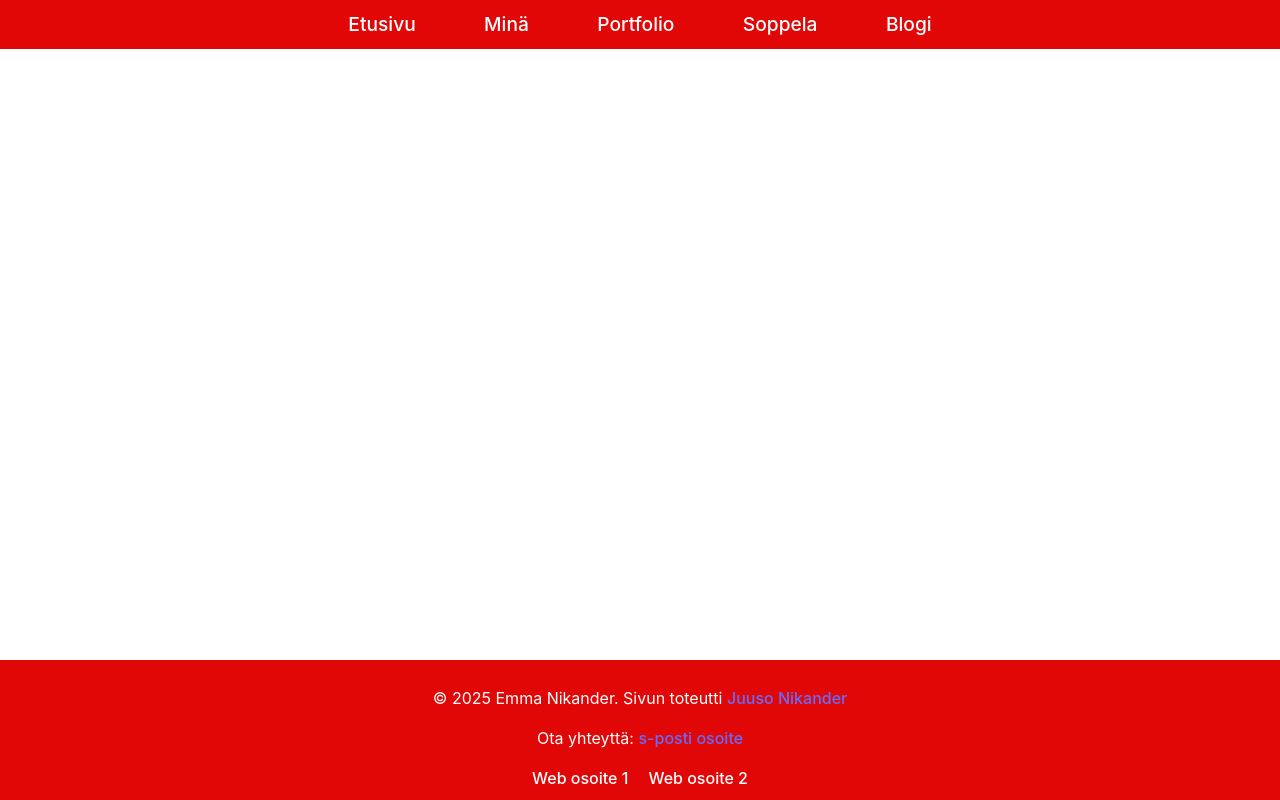
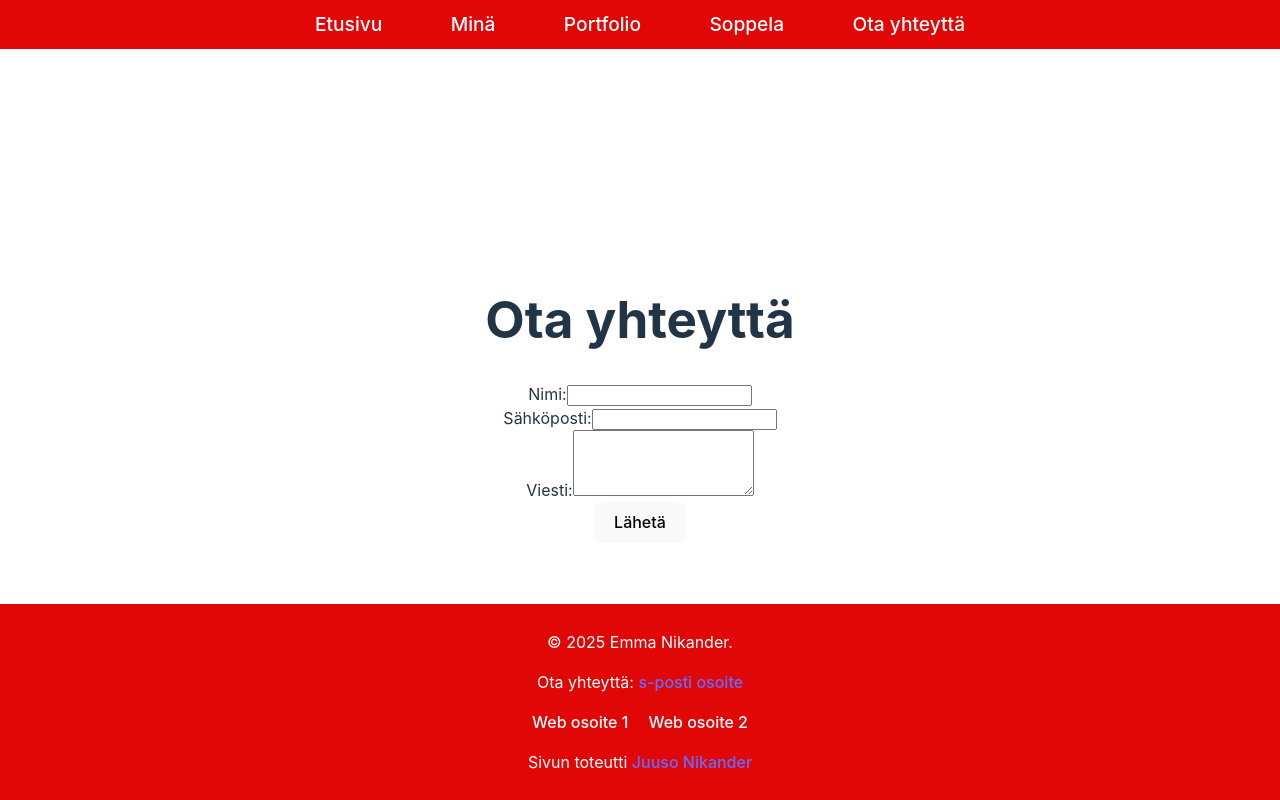
Before and after one commit to Jublis91/soppela_webpage, a React (Vite) app: page /contact in a window 1280 px wide. Built offline with nearby package versions, Linux system fonts and the light colour scheme.

Commit message:
contact update

```diff
--- a/src/App.jsx
+++ b/src/App.jsx
@@ -1,8 +1,8 @@
-import Home from "./pages/home";
-import Soppela from "./pages/soppela";
-import Me from "./pages/me";
-import Portfolio from "./pages/portfolio";
-import Blog from "./pages/blog";
+import Home from "./pages/Home";
+import Soppela from "./pages/Soppela";
+import Me from "./pages/Me";
+import Portfolio from "./pages/Portfolio";
+import Contact from "./pages/Contact";
 
 import { BrowserRouter as Router, Routes, Route, Link } from "react-router-dom";
 import './App.css';
@@ -11,12 +11,13 @@ function Footer() {
   return (
     <footer>
       {/* Tekijänoikeus ja yhteystiedot lisättävä jälkikäteen */}
-      <p>© 2025 Emma Nikander. Sivun toteutti <a href="https://github.com/Jublis91" target="_blank">Juuso Nikander</a></p>
+      <p>© 2025 Emma Nikander.</p>
       <p>Ota yhteyttä: <a href="S-posti osoite">s-posti osoite</a></p>
       <div className="footer-links">
         <a href="web osoite 1">Web osoite 1</a>
         <a href="web osoite 2">Web osoite 2</a>
       </div>
+      <p>Sivun toteutti <a href="https://github.com/Jublis91" target="_blank" rel="noopener noreferrer">Juuso Nikander</a></p>
     </footer>
   );
 }
@@ -32,7 +33,7 @@ function App() {
             <li><Link to="/me">Minä</Link></li>
             <li><Link to="/portfolio">Portfolio</Link></li>
             <li><Link to="/soppela">Soppela</Link></li>
-            <li><Link to="/blog">Blogi</Link></li>
+            <li><Link to="/contact">Ota yhteyttä</Link></li>
           </ul>
         </nav>
 
@@ -42,7 +43,7 @@ function App() {
           <Route path="/me" element={<Me />} />
           <Route path="/portfolio" element={<Portfolio />} />
           <Route path="/soppela" element={<Soppela />} />
-          <Route path="/blog" element={<Blog />} />
+          <Route path="/contact" element={<Contact />} />
         </Routes>
 
         {/* Alareuna Footer */}
--- a/src/data/blogPosts.json
+++ /dev/null
@@ -1,16 +0,0 @@
-[
-    {
-      "id": 1,
-      "title": "Ensimmäinen blogipostaus",
-      "date": "2025-02-04",
-      "content": "Tässä on ensimmäinen blogiteksti...",
-      "image": "/images/blog1.jpg"
-    },
-    {
-      "id": 2,
-      "title": "Toinen blogipostaus",
-      "date": "2025-02-05",
-      "content": "Tämä on toinen kirjoitus...",
-      "image": "/images/blog2.jpg"
-    }
-  ]
--- /dev/null
+++ b/src/pages/Contact.jsx
@@ -0,0 +1,63 @@
+import { useState } from "react";
+
+function Contact() {
+  const [formData, setFormData] = useState({
+    name: "",
+    email: "",
+    message: "",
+  });
+
+  const handleChange = (e) => {
+    setFormData({ ...formData, [e.target.name]: e.target.value });
+  };
+
+  const handleSubmit = (e) => {
+    e.preventDefault();
+    alert(`Kiitos yhteydenotosta, ${formData.name}!`);
+    // Tässä voit lisätä lomakkeen lähetyksen backendille tai sähköpostiin
+  };
+
+  return (
+    <div>
+      <h1>Ota yhteyttä</h1>
+      <form onSubmit={handleSubmit}>
+        <div>
+          <label htmlFor="name">Nimi:</label>
+          <input
+            type="text"
+            id="name"
+            name="name"
+            value={formData.name}
+            onChange={handleChange}
+            required
+          />
+        </div>
+        <div>
+          <label htmlFor="email">Sähköposti:</label>
+          <input
+            type="email"
+            id="email"
+            name="email"
+            value={formData.email}
+            onChange={handleChange}
+            required
+          />
+        </div>
+        <div>
+          <label htmlFor="message">Viesti:</label>
+          <textarea
+            id="message"
+            name="message"
+            rows="4"
+            value={formData.message}
+            onChange={handleChange}
+            required
+          ></textarea>
+        </div>
+        <button type="submit">Lähetä</button>
+      </form>
+    </div>
+  );
+}
+
+export default Contact;
--- a/src/pages/blog.jsx
+++ /dev/null
@@ -1,19 +0,0 @@
-import blogPosts from "../data/blogPosts.json";
-
-function Blog() {
-  return (
-    <div>
-      <h1>Blogi</h1>
-      {blogPosts.map((post) => (
-        <div key={post.id}>
-          <h2>{post.title}</h2>
-          <p>{post.date}</p>
-          <img src={post.image} alt={post.title} width="300px" />
-          <p>{post.content}</p>
-        </div>
-      ))}
-    </div>
-  );
-}
-
-export default Blog;
```
